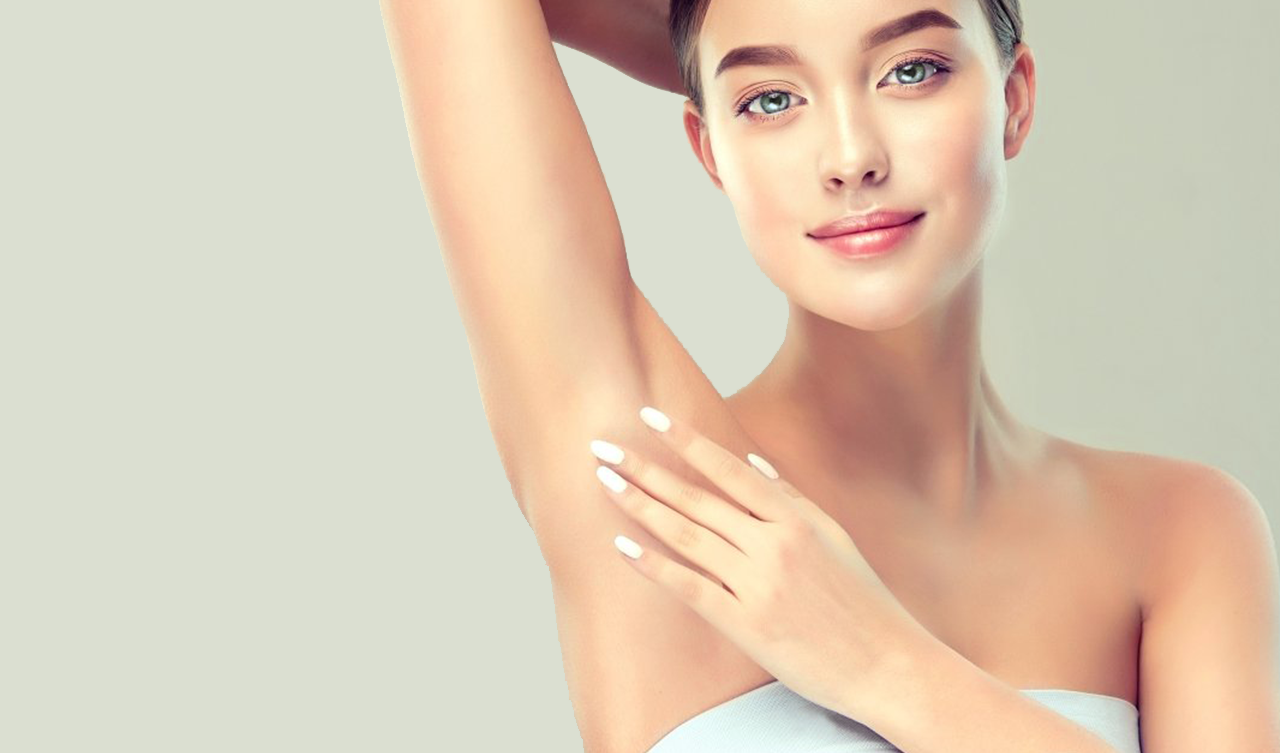
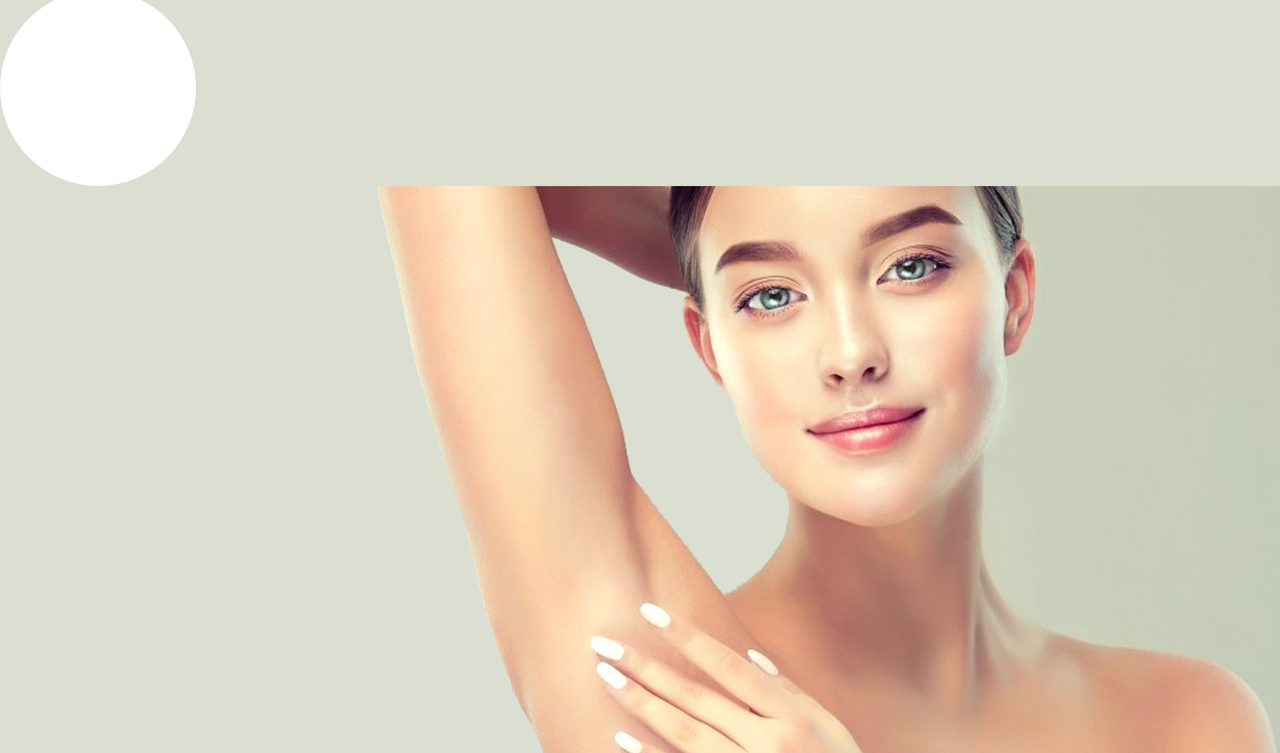
Before and after one commit to kyrylo0605/moveo, a plain HTML site: page index.html in a window 1280 px wide. Shown: the part 331-1084 px from the top of the page. Drawn offline with nearby package versions, Linux system fonts and the light colour scheme; a web font is replaced by a local one.

Commit message:
add circle element

```diff
--- a/assets/css/main.css
+++ b/assets/css/main.css
@@ -167,7 +167,7 @@ body {
 }
 
 .pfblock-gray {
-  background: #f18a41b3;
+  background: #dbdfd1;
 }
 
 .pfblock-image {
@@ -280,3 +280,19 @@ body {
   float: right;
 
 }
+
+#circle {
+
+  width: 196px;
+  height: 196px;
+  background: #ffffff;
+  -moz-border-radius: 98px;
+  -webkit-border-radius: 98px;
+  border-radius: 98px;
+}
+
+#foots {
+
+  background: #ffffff;
+  clear: both;
+}
--- a/index.html
+++ b/index.html
@@ -47,13 +47,20 @@
 
 		<section id="advantages">
 
-		<div class="pfblock-header">
+		    <div class="pfblock-header">
 						<h2 class="pfblock-title">Лазерная эпиляция Мовео удаляет волосы:</h2>
 
 						<div class="pfblock-subtitle">
 
+              <div id="circle"></div>
+
               <div id="girl" class="pfblock-subtitle"><img src="assets/images/girl.png" alt="girl.png">
               </div>
+            </div>
+        </div>
+    </section>
+
+
 
 
 
```
